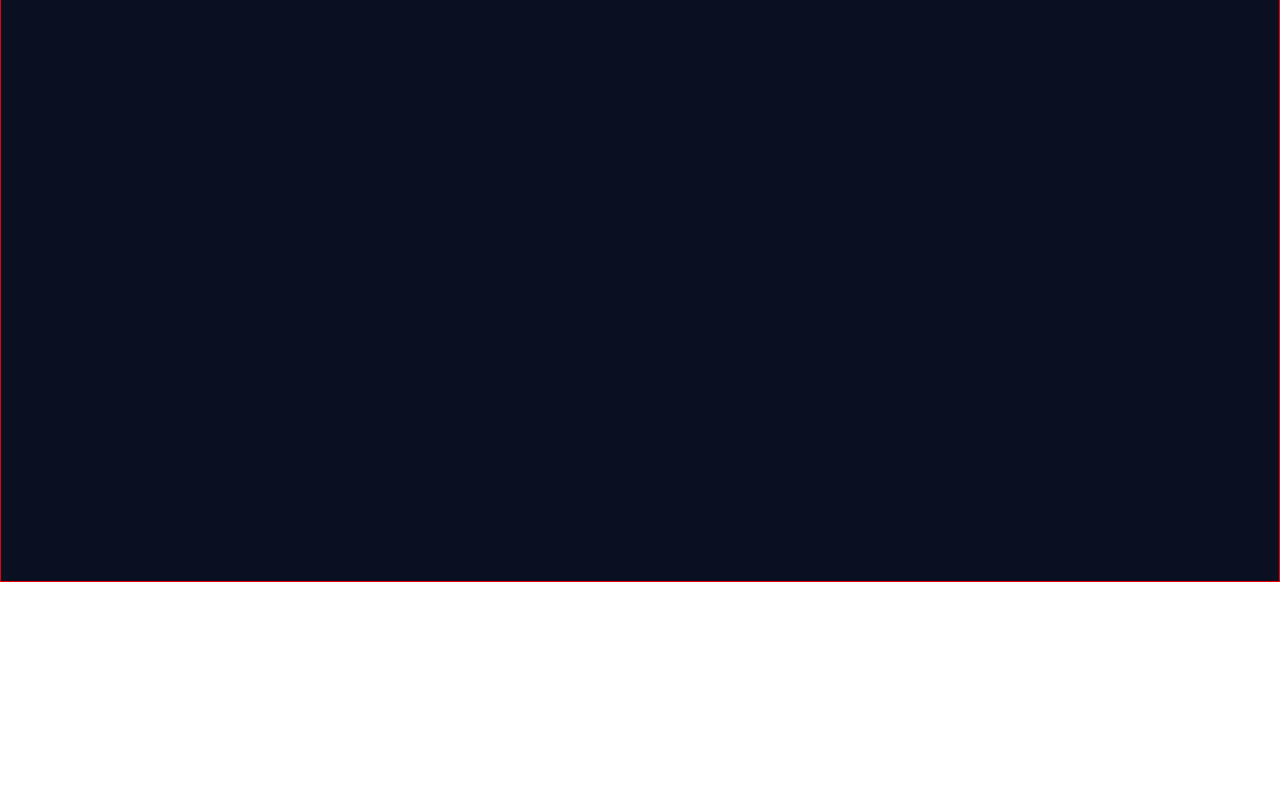
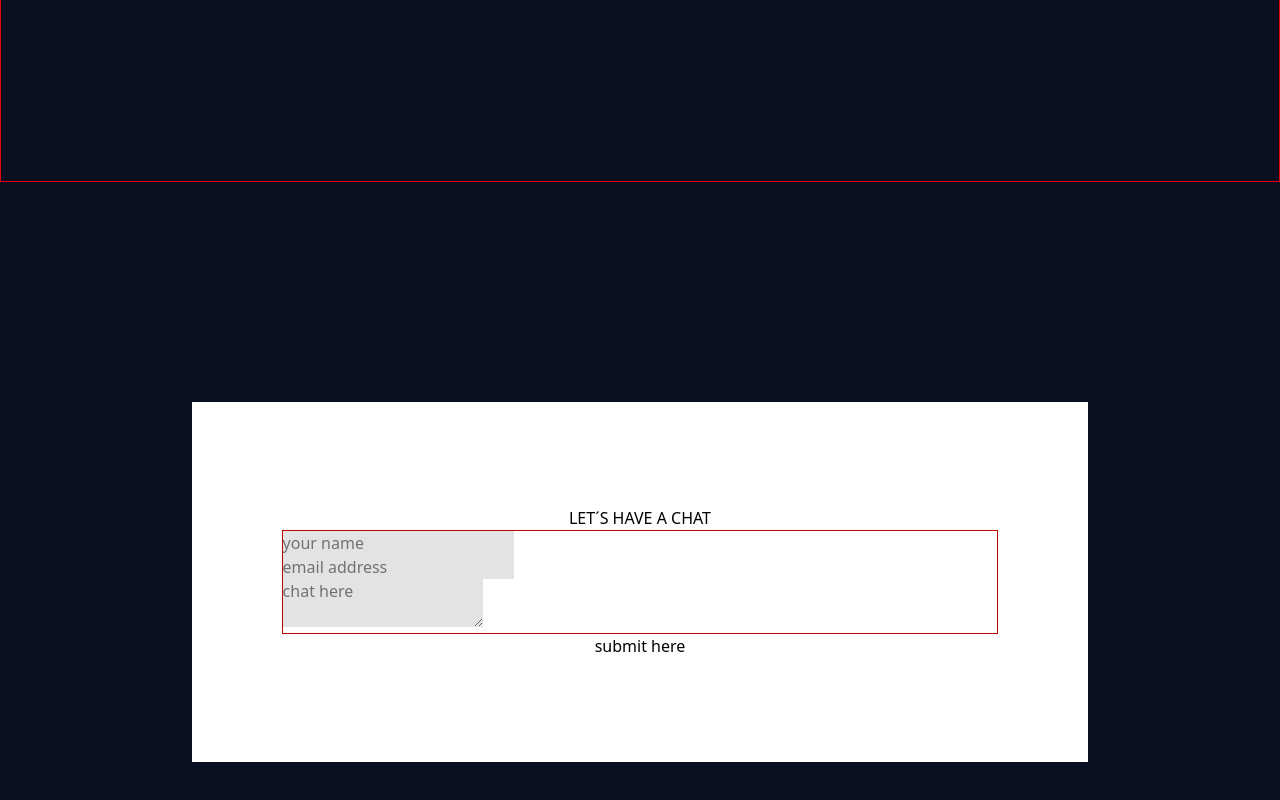
Before and after one commit to ana-moras/miniproyecto-portafolio, a plain HTML site: page proyecto.html in a window 1280 px wide. Shown: the part 2858-3658 px from the top of the page. Before the commit the page ends 3440 px from the top, so only its background shows below. Drawn offline with nearby package versions, Linux system fonts and the light colour scheme.

Commit message:
proyecto

```diff
--- a/proyecto.html
+++ b/proyecto.html
@@ -177,7 +177,7 @@
             </section>
 
         </section>
-        <section class="border border-red-600 h-300 bg-[#0a0f22] ">
+        <section class="border border-red-600 h-200 bg-[#0a0f22] ">
             <div>
                 <div>
                     <p></p>
@@ -194,9 +194,37 @@
                 <p></p>
             </div>
 
+        </section>
+
+
+        <section class="bg-[#0a0f22] h-svh w-full flex justify-center items-center">
+
+            <section class="bg-white w-[70%] h-90 flex flex-col justify-center items-center ">
+
+                <h2>LET´S HAVE A CHAT</h2>
+
+                <form class="border border-red-700 w-[80%]" action="">
+                    <div>
+                        <input class="bg-[#e3e3e3] w[100%]" type="text" placeholder="your name">
+                    </div>
+                    <div>
+                        <input class="bg-[#e3e3e3] " type="email" placeholder="email address">
+                    </div>
+                    <textarea class="bg-[#e3e3e3] " name="" placeholder="chat here" id=""></textarea>
+
+                </form>
+
+
+
+
+                <button type="submit">submit here</button>
+
+            </section>
 
 
         </section>
+
+
 
     </main>
 </body>
```
